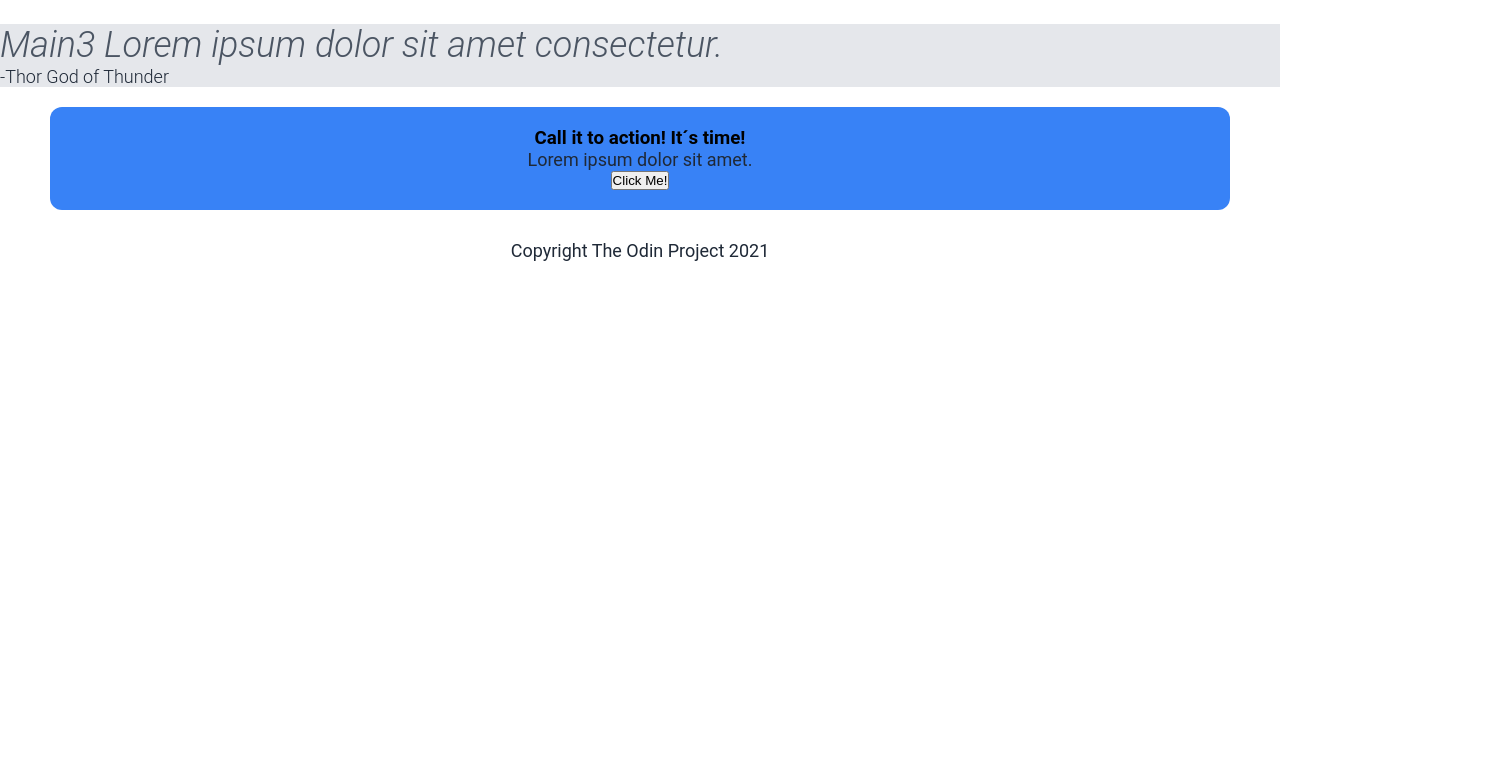
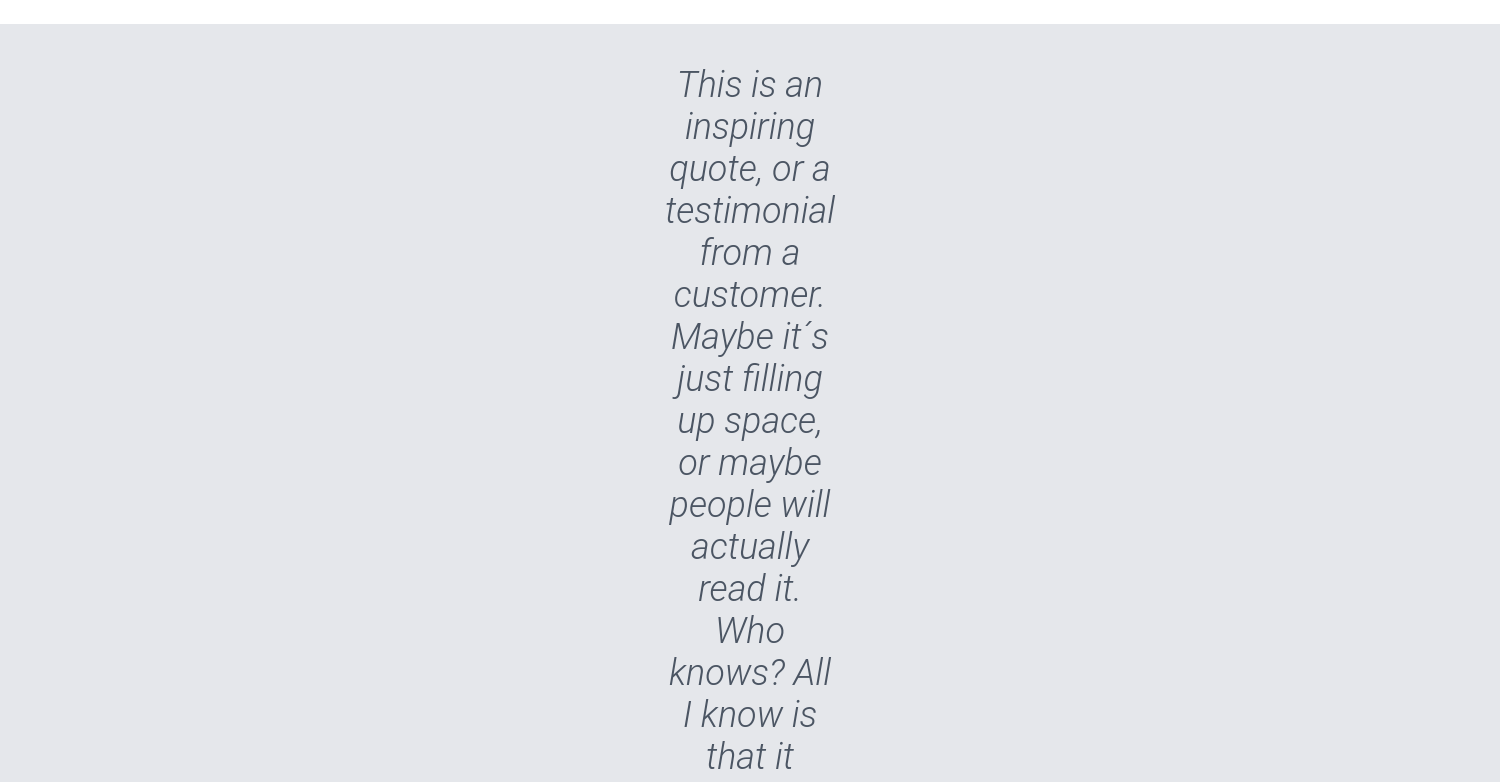
Before and after one commit to Jannis161/Project-Landing-Page, a plain HTML site: page index.html in a window 1280 px wide. Shown: the part 738-1520 px from the top of the page, 1500 px wide, since content can reach past the window. Before the commit the page ends 1009 px from the top, so only its background shows below. Drawn offline with Linux system fonts and the light colour scheme.

Commit message:
finished main3

```diff
--- a/index.html
+++ b/index.html
@@ -45,7 +45,7 @@
         </div>
     </div>
     <div class="main3">
-        <p class="quote"><em>Main3 Lorem ipsum dolor sit amet consectetur.</em></p>
+        <em class="quote">This is an inspiring quote, or a testimonial from a customer. Maybe it´s just filling up space, or maybe people will actually read it. Who knows? All I know is that it looks nice.</em>
         <p>-Thor God of Thunder</p>
     </div>
     <div class="main4">
--- a/style.css
+++ b/style.css
@@ -72,6 +72,7 @@ h2 {
 p {
     color: #1f2937;
     font-size: 18px;
+    font-weight: 700;
 }
 
 .boxInmain4 {
@@ -87,8 +88,6 @@ img {
     border-radius: 12px;
 
 }
-
-
 
 /* Flex */
 
@@ -110,7 +109,6 @@ body {
 }
 
 /* Main1 */
-
 
 .main1 {
     flex: 1;
@@ -134,8 +132,6 @@ img {
 }
 
 /* Main2 */
-
-
 
 .main2 {
     text-align: center;
@@ -170,6 +166,24 @@ img {
 .text {
     margin-top: 8px;
     text-align: center;
+}
+
+/* Main3 */
+
+.main3 {
+    flex: 1;
+    display: flex;
+    flex-direction: column;
+    align-items: center;
+    text-align: center;
+    padding: 40px 20px;
+    padding-left: 750px;
+    padding-right: 750px;
+}
+
+.main3 p {
+    margin-top: 16px;
+    align-self: flex-end;
 }
 
 
```
